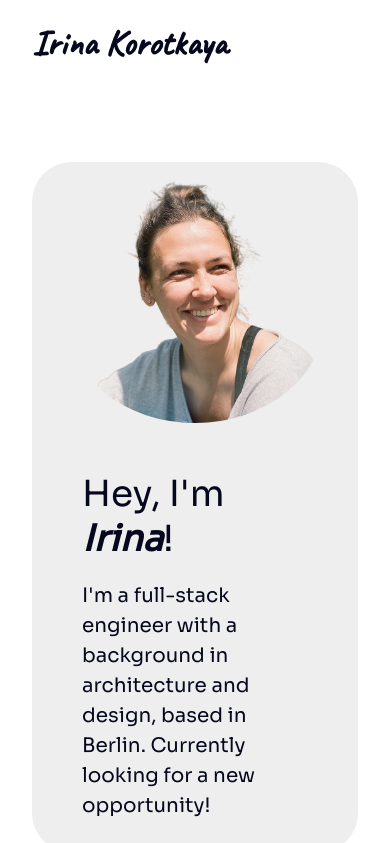
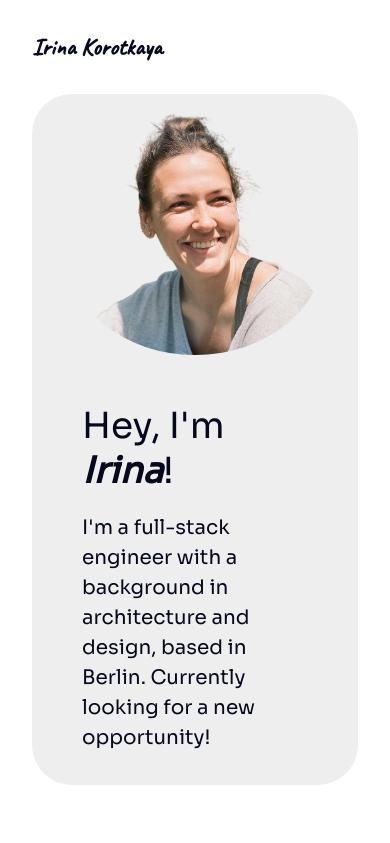
Before and after one commit to ikorotkaya/korotkaya-com, a React (Create React App) app: page / in a window 390 px wide. Shown: the top 843 px of the page. Built offline with nearby package versions, Linux system fonts and the light colour scheme.

Commit message:
Add margin in navbar and topic, change logo font size

```diff
--- a/src/App.scss
+++ b/src/App.scss
@@ -303,6 +303,16 @@ h5 {
 
 @media (max-width: 768px) {
 
+  .app {
+    &__navbar {
+      margin: 2rem 0;
+    }
+
+    &__topic {
+      margin-bottom: 4rem;
+    }
+  }
+
   .topic {
     &__about-me {
       display: flex;
@@ -327,6 +337,10 @@ h5 {
   }
 
   .navbar {
+    &__logo {
+      font-size: 24px;
+    }
+
     &__links {
       display: none;
     }
```
